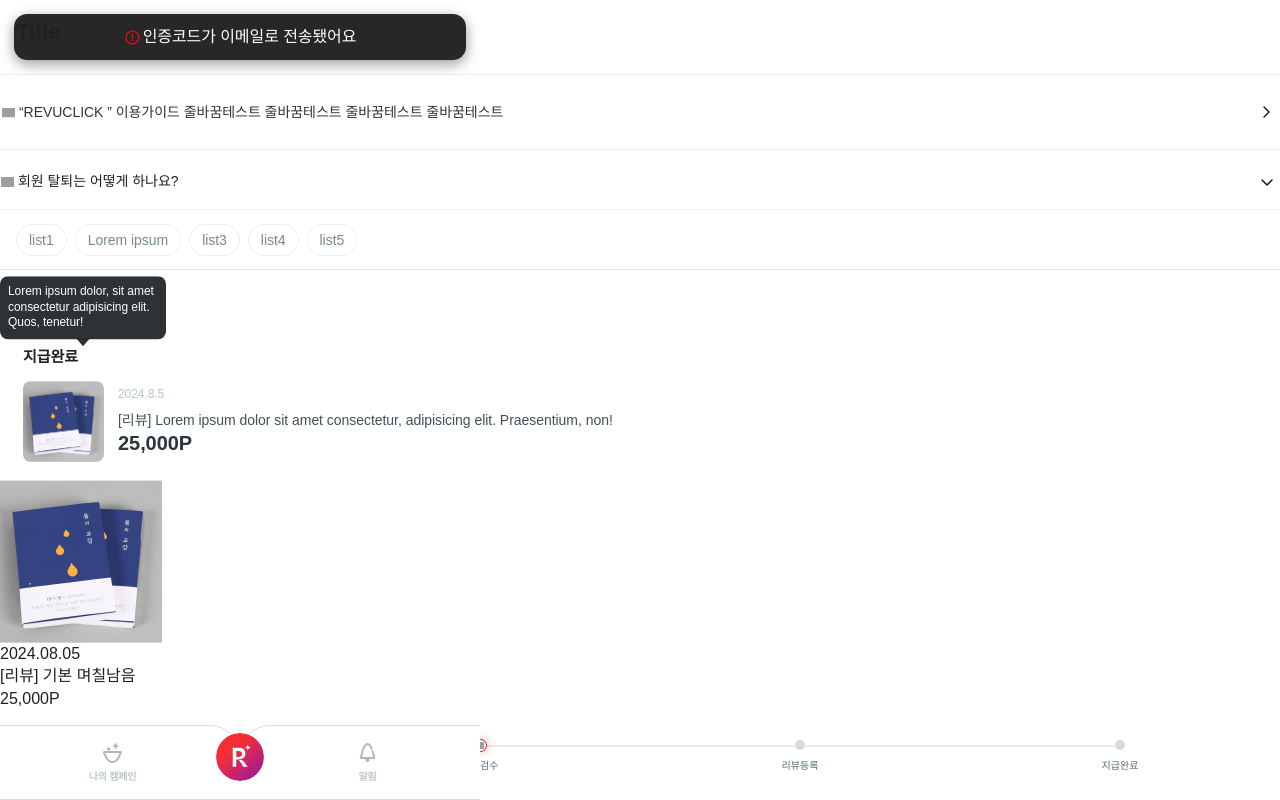
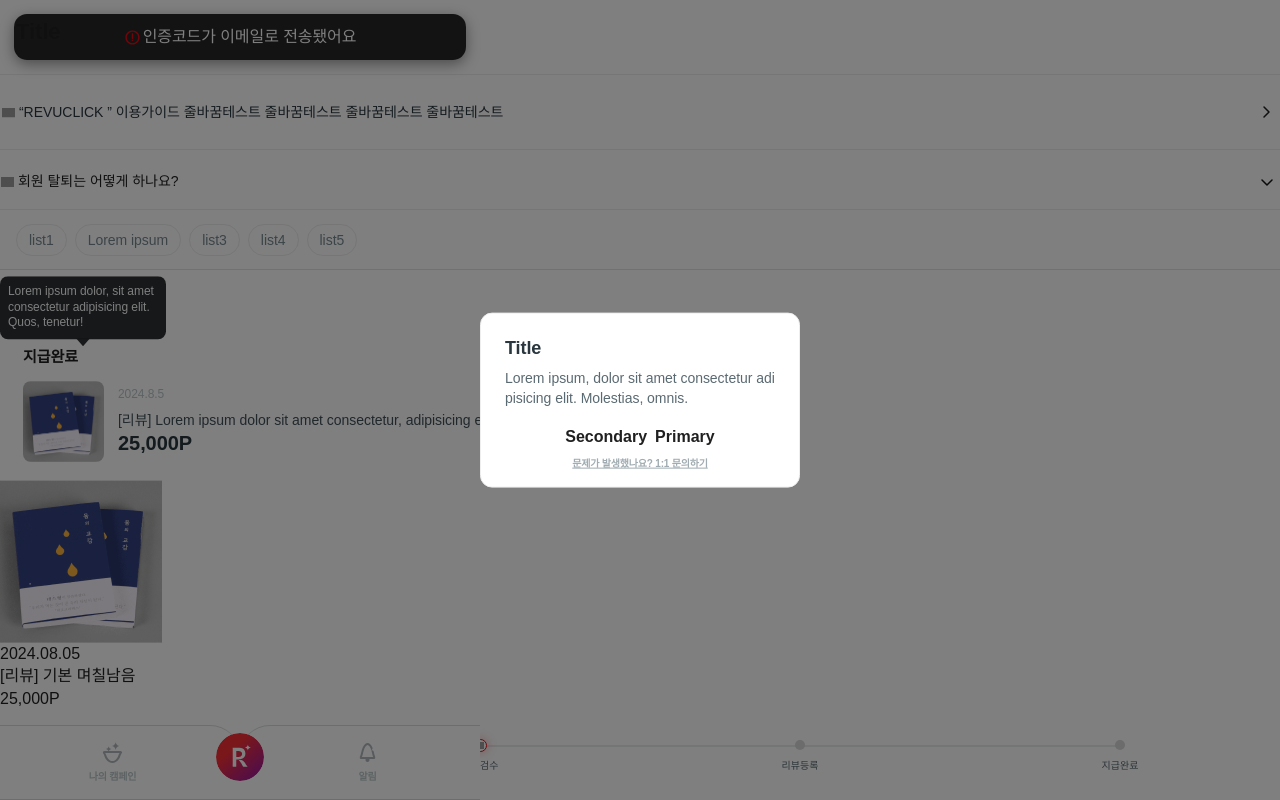
Before and after one commit to byeon-seong-won/review_react, a React (Create React App) app: page / in a window 1280 px wide. Shown: the top 800 px of the page. Built offline with nearby package versions, Linux system fonts and the light colour scheme; grey boxes are pictures that could not be loaded; a web font is replaced by a local one.

Commit message:
컴포넌트화 작업업

```diff
--- a/src/Alertdialog.jsx
+++ b/src/Alertdialog.jsx
@@ -4,31 +4,85 @@ import { useState } from "react";
 
 
 function Alertdialog() {
+  return (
+    <>
+      <Modalwrap></Modalwrap>
+      <Alertdialogwrap>
+        <h2>Title</h2>
+        <div class="desc-txt">Lorem ipsum, dolor sit amet consectetur adipisicing elit. Molestias, omnis.</div>
+        <div class="button_wrap">
+            <button class="button button_n40">Secondary</button>
+            <button class="button button_red Enabled">Primary</button>
+        </div>
+        <a href="#">문제가 발생했나요? 1:1 문의하기</a>
+      </Alertdialogwrap>
+    </>
 
-  const [open, setOpen] = useState(false);
-
-  function boxClick() {
-    setOpen((prev) => !prev);
-  }
-
-
-  return (
-    <Alertdialogwrap>
-
-
-
-
-    </Alertdialogwrap>
   )
 }
-
-
 export default Alertdialog
 
 
 
+const Modalwrap = styled.div`
+  position: fixed;
+  top: 0;
+  left: 0;
+  z-index: 999;
+  width: 100%;
+  height: 100%;
+  background-color: rgba(0, 0, 0, 0.5);
+`
+
 const Alertdialogwrap = styled.div`
+    position: fixed;
+    top: 50%;
+    left: 50%;
+    transform: translate(-50%, -50%);
+    z-index: 1000;
+    width: 80%;
+    max-width: 32rem;
+    padding: 2.2rem 2.4rem 1.6rem;
+    border-radius: 1.2rem;
+    background: var(--white);
+    border: 0.1rem solid var(--whitesmoke);
 
+    & h2 {
+      font-size: var(--font-h3-size);
+      font-weight: var(--font-h3-weight);
+      letter-spacing: var(--font-h3-letter-spacing);
+      color: var(--n600-color);
+    }
+
+    & .desc-txt {
+      margin-top: 0.8rem;
+      font-size: var(--font-bodyL-size);
+      font-weight: var(--font-bodyL-weight);
+      letter-spacing: var(--font-bodyL-letter-spacing);
+      color: var(--n400-color);
+    }
+
+    & .button_wrap {
+        display: flex;
+        align-items: center;
+        justify-content: center;
+        gap: 0.8rem;
+
+        & .button {
+        margin-top: 1.8rem;
+        font-weight: var(--font-weight-bold);
+      }
+    }
+    & a {
+        display: block;
+        margin-top: 0.8rem;
+        text-align: center;
+        font-size: 1rem;
+        font-weight: var(--font-weight-bold);
+        letter-spacing: calc(1rem * -0.02);
+        text-decoration: underline;
+        color: var(--n200-color);
+    }
 
 
 
--- a/src/App.js
+++ b/src/App.js
@@ -14,11 +14,13 @@ import SubTItleBar from './SubTItleBar.jsx';
 import Faqlist from './Faqlist.jsx';
 import AnnounceList from './Announcelist.jsx';
 import Notifylist from './Notifylist.jsx';
+import Alertdialog from './Alertdialog.jsx';
 
 
 function App() {
   return (
     <>
+      <Alertdialog/>
       <Notifylist/>
       <AnnounceList/>
       <Faqlist/>
```
